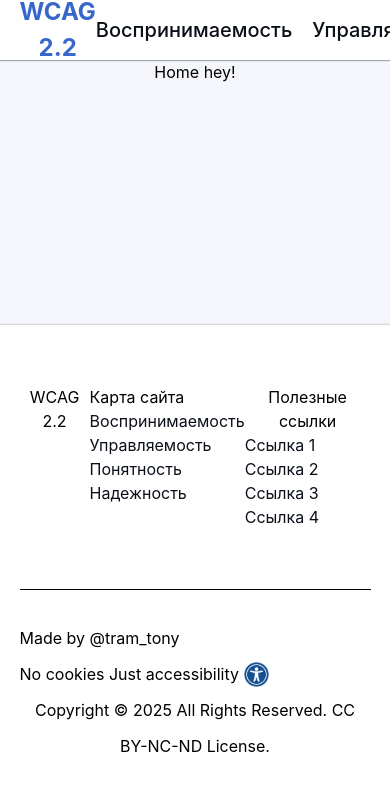
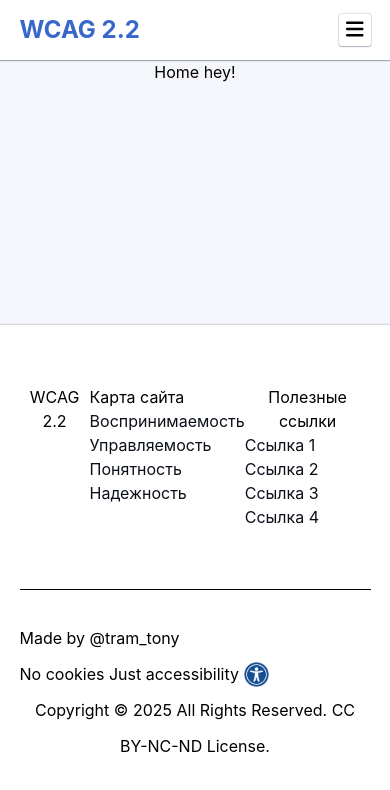
Before and after one commit to Serdyuk-prog/accessibility-guide, a React (Vite) app: page /home in a window 390 px wide. Shown: the top 790 px of the page. Built offline with nearby package versions, Linux system fonts and the light colour scheme.

Commit message:
feat: added icons and useWindowSize

```diff
--- a/package.json
+++ b/package.json
@@ -10,6 +10,9 @@
     "preview": "vite preview"
   },
   "dependencies": {
+    "@fortawesome/fontawesome-svg-core": "^6.7.2",
+    "@fortawesome/free-solid-svg-icons": "^6.7.2",
+    "@fortawesome/react-fontawesome": "^0.2.2",
     "normalize.css": "^8.0.1",
     "react": "^19.0.0",
     "react-dom": "^19.0.0",
--- a/src/app/App.tsx
+++ b/src/app/App.tsx
@@ -3,7 +3,7 @@ import './App.css';
 import { HomePage } from '@/pages/HomePage/HomePage';
 import { MainLayout } from './MainLayout/MainLayout';
 
-function App() {
+const App = () => {
   return (
     <MainLayout>
       <BrowserRouter>
@@ -14,6 +14,6 @@ function App() {
       </BrowserRouter>
     </MainLayout>
   );
-}
+};
 
 export default App;
--- a/src/app/MainLayout/ui/MainHeader/MainHeader.tsx
+++ b/src/app/MainLayout/ui/MainHeader/MainHeader.tsx
@@ -1,19 +1,62 @@
+import { useRef, useState } from 'react';
 import './MainHeaderStyles.css';
-
+import { FontAwesomeIcon } from '@fortawesome/react-fontawesome';
+import { faBars, faX } from '@fortawesome/free-solid-svg-icons';
+import useWindowSize from '@/shared/customHooks/useWindowSize';
 export const MainHeader = () => {
+  const [menuActive, setMenuActive] = useState(false);
+  const hamburgerButtonRef = useRef<HTMLButtonElement>(null);
+  const { width } = useWindowSize();
   return (
-        <header className="main-header" aria-label="navigation">
+    <header className="main-header" aria-label="Главное меню">
       <div>
         <a className="main-header-logo" href="/">
           WCAG 2.2
         </a>
       </div>
-            <nav className="main-header-links">
+      {width > 1024 && (
+        <nav className="main-header-links" role="navigation">
           <a href="/">Воспринимаемость</a>
           <a href="/">Управляемость</a>
-                {/* <a href="/">Понятность</a> */}
-                {/* <a href="/">Надежность</a> */}
         </nav>
+      )}
+
+      {width <= 1024 && (
+        <nav
+          role="navigation"
+          aria-label="Главное меню"
+          onKeyDown={(e) => {
+            if (e.key === 'Escape') {
+              setMenuActive(false);
+              hamburgerButtonRef.current?.focus();
+            }
+          }}
+          onBlur={(e) => {
+            if (!e.currentTarget.contains(e.relatedTarget)) {
+              setMenuActive(false);
+            }
+          }}
+        >
+          <button
+            ref={hamburgerButtonRef}
+            className="hamburger-navigation-button"
+            aria-label="открыть навигацию"
+            onClick={() => setMenuActive(!menuActive)}
+          >
+            {menuActive ? (
+              <FontAwesomeIcon icon={faX} />
+            ) : (
+              <FontAwesomeIcon icon={faBars} />
+            )}
+          </button>
+          {menuActive && (
+            <div className="hamburger-navigation">
+              <a href="/">Воспринимаемость</a>
+              <a href="/">Управляемость</a>
+            </div>
+          )}
+        </nav>
+      )}
     </header>
   );
 };
--- a/src/app/MainLayout/ui/MainHeader/MainHeaderStyles.css
+++ b/src/app/MainLayout/ui/MainHeader/MainHeaderStyles.css
@@ -6,7 +6,7 @@
   align-items: center;
   /* width: calc(100vw-60px);
   margin: 0px 30px; */
-  padding-inline: 80px;
+  padding-inline: 15%;
   /* border-bottom: 1px solid black; */
 
   background-color: white;
@@ -27,10 +27,47 @@
 .main-header-links {
   display: flex;
   gap: 20px;
+
   a {
-    font-size: 20px;
+    font-size: 18px;
     font-weight: 500;
   }
+
+
+}
+
+.hamburger-navigation-button {
+  width: 32px;
+  height: 32px;
+  font-size: 20px;
+  color: black;
+  background-color: transparent;
+  border: none;
+  box-shadow: rgba(9, 30, 66, 0.25) 0px 1px 1px, rgba(9, 30, 66, 0.13) 0px 0px 1px 1px;
+  border-radius: 3px;
+}
+
+.hamburger-navigation-button:hover {
+  cursor: pointer;
+}
+
+.hamburger-navigation-button:active {
+  box-shadow: rgba(9, 30, 66, 0.25) 0px 4px 8px -2px, rgba(9, 30, 66, 0.08) 0px 0px 0px 1px;
+  background-color: lightgray
+}
+
+.hamburger-navigation {
+  display: flex;
+  flex-direction: column;
+  position: fixed;
+  top: 60px;
+  right: 3%;
+  width: 200px;
+  background-color: white;
+  border-radius: 3px;
+  padding: 10px;
+  box-shadow: rgba(9, 30, 66, 0.25) 0px 1px 1px, rgba(9, 30, 66, 0.13) 0px 0px 1px 1px;
+  gap: 10px;
 }
 
 @media (max-width: 1024px) {
--- /dev/null
+++ b/src/shared/contexts/ScreenSizeContext/ScreenSizeContext.tsx
@@ -0,0 +1,6 @@
+import { createContext } from 'react';
+
+export const ScreenSizeContext = createContext<{
+  width: number;
+  height: number;
+} | null>(null);
--- /dev/null
+++ b/src/shared/customHooks/useWindowSize.tsx
@@ -0,0 +1,26 @@
+import { useState, useEffect } from 'react';
+
+function getWindowSize() {
+  const { innerWidth: width, innerHeight: height } = window;
+  return {
+    width,
+    height,
+  };
+}
+
+export default function useWindowSize() {
+  const [windowSize, setWindowSize] = useState(
+    getWindowSize()
+  );
+
+  useEffect(() => {
+    function handleResize() {
+      setWindowSize(getWindowSize());
+    }
+
+    window.addEventListener('resize', handleResize);
+    return () => window.removeEventListener('resize', handleResize);
+  }, []);
+
+  return windowSize;
+}
```
Also changed, not shown: src/shared/contexts/ScreenSizeContext/ScreenSizeProvider.tsx (added, +31 -0 lines), 1 other file (tests, documents, lock files or other folders). Lines whose indentation alone changed are shown as unchanged.
